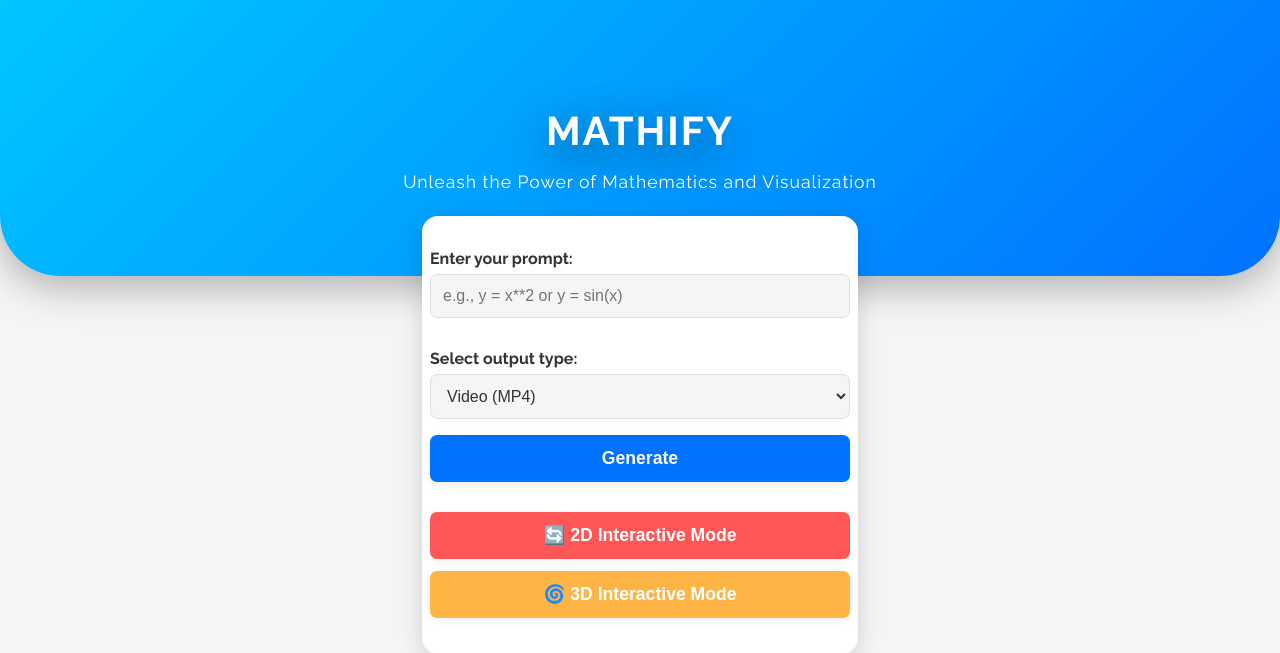
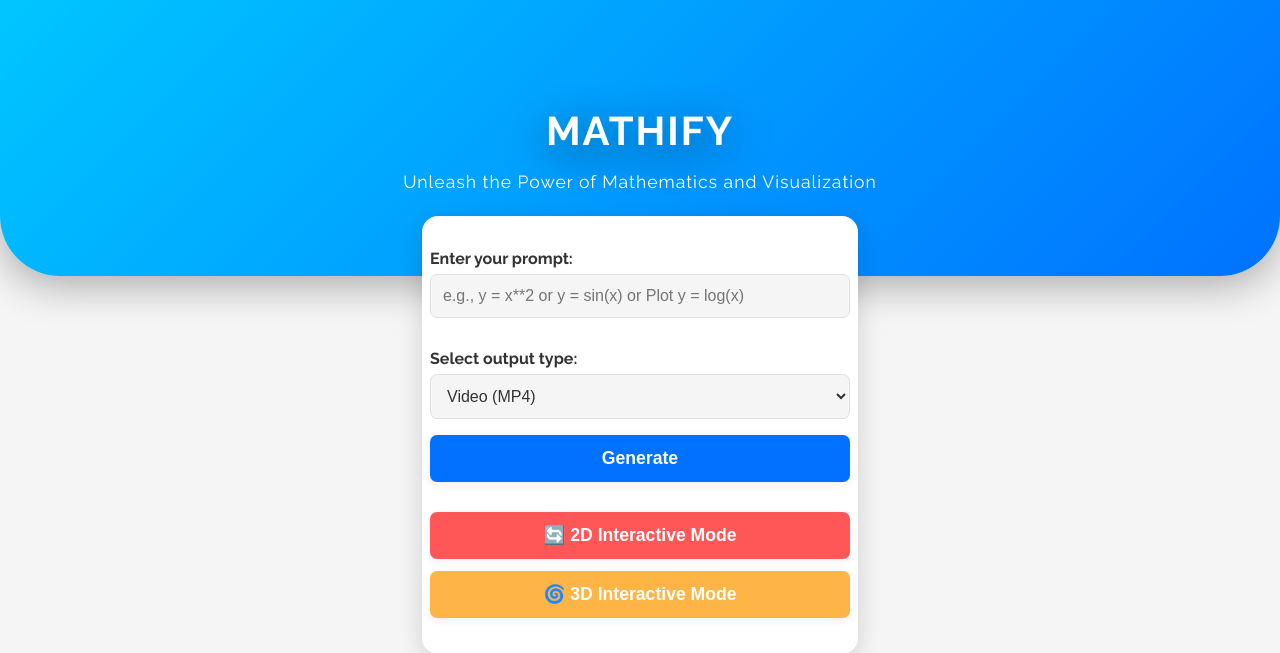
Before and after one commit to cp50/Prompt2Visuals, a FastAPI app: page / in a window 1280 px wide. Shown: the top 653 px of the page. Run offline with FastAPI, Linux system fonts and the light colour scheme.

Commit message:
changes mmade in index.html

```diff
--- a/templates/index.html
+++ b/templates/index.html
@@ -221,7 +221,7 @@
     <div class="container">
         <form action="/generate" method="post" onsubmit="this.querySelector('button').innerText='Generating...';">
             <label for="prompt">Enter your prompt:</label>
-            <input type="text" id="prompt" name="prompt" required placeholder="e.g., y = x**2 or y = sin(x)" title="Enter a valid mathematical expression">
+            <input type="text" id="prompt" name="prompt" required placeholder="e.g., y = x**2 or y = sin(x) or Plot y = log(x)" title="Enter a valid mathematical expression">
 
             <label for="output">Select output type:</label>
             <select id="output" name="output">
```
